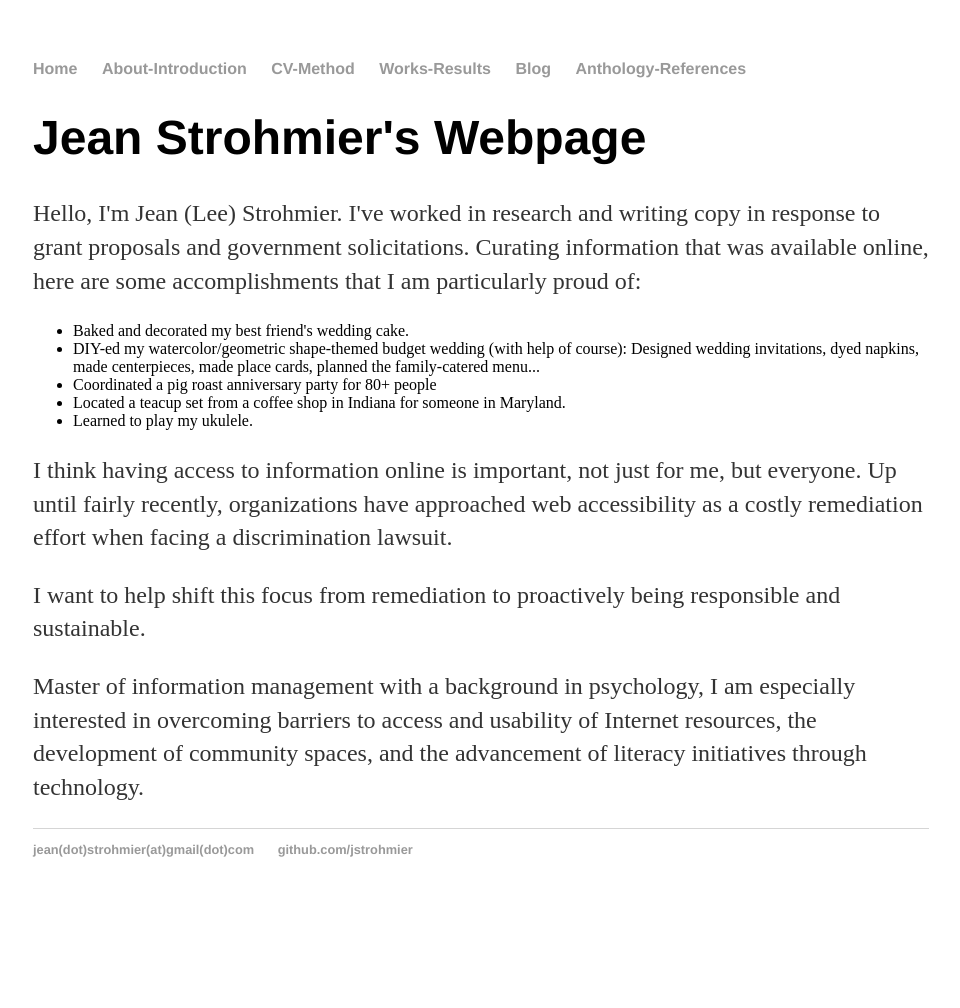
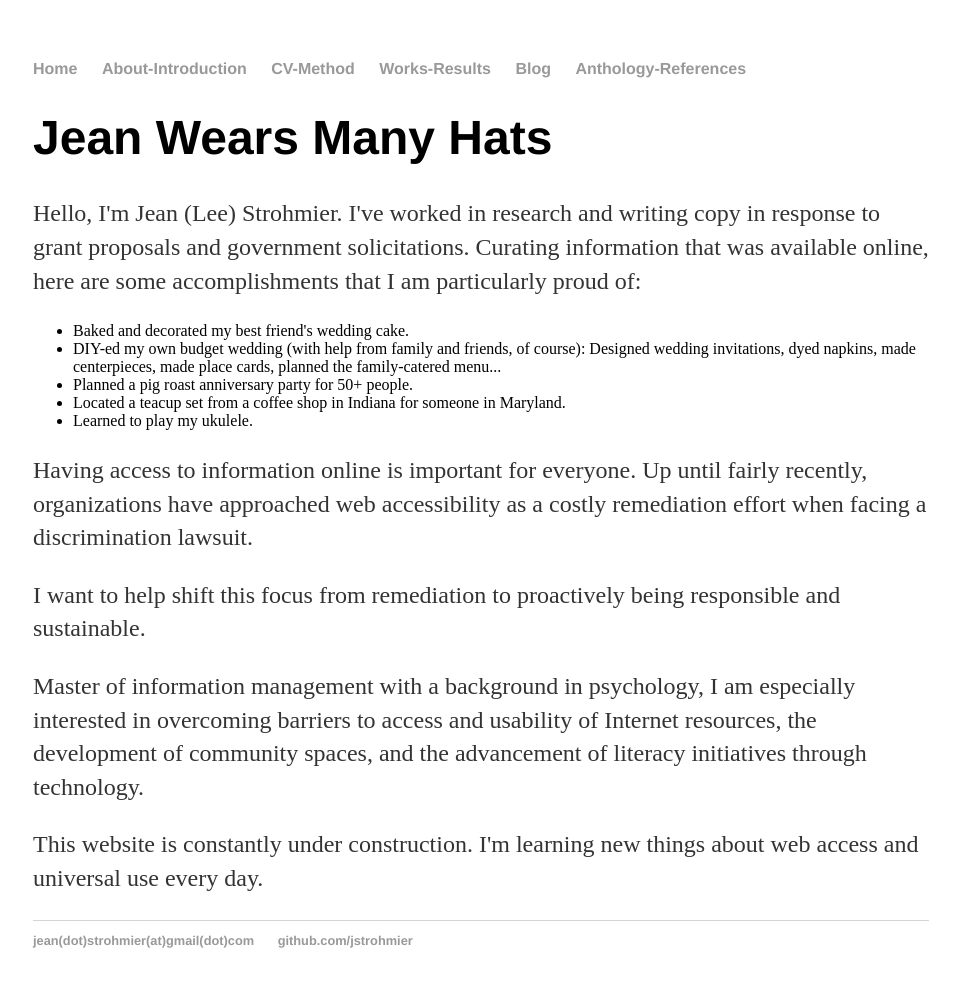
Before and after one commit to JStrohmier/jstrohmier.github.io, a Jekyll site: the page built from index.html, in a window 1280 px wide. Shown: the whole page, without its empty margins (159-1119 px from the left). Built offline with Jekyll 4.4.1, drawn with Linux system fonts in a browser that asks for light colours; before the commit the page ends 917 px from its top, so only the background shows below that.

Commit message:
Update index.html

```diff
--- a/index.html
+++ b/index.html
@@ -1,19 +1,19 @@
 ---
 layout: default
-title: Jean Strohmier | Research + Curate + Bake | Baltimore
+title: Jean Strohmier | Advocate Access + Research + Curate + Bake | Baltimore
 ---
 <div class="blurb">
-	<h1>Jean Strohmier's Webpage</h1>
+	<h1>Jean Wears Many Hats</h1>
 	<p>Hello, I'm Jean (Lee) Strohmier. I've worked in research and writing copy in response to grant proposals and government solicitations. Curating information that was available online, here are some accomplishments that I am particularly proud of:</p>
 	<ul>
 		<li>Baked and decorated my best friend's wedding cake.</li>
-		<li>DIY-ed my watercolor/geometric shape-themed budget wedding (with help of course): Designed wedding invitations, dyed napkins, made centerpieces, made place cards, planned the family-catered menu...</li>
-		<li>Coordinated a pig roast anniversary party for 80+ people</li>
+		<li>DIY-ed my own budget wedding (with help from family and friends, of course): Designed wedding invitations, dyed napkins, made centerpieces, made place cards, planned the family-catered menu...</li>
+		<li>Planned a pig roast anniversary party for 50+ people.</li>
 		<li>Located a teacup set from a coffee shop in Indiana for someone in Maryland.</li>
 		<li>Learned to play my ukulele.</li>
 	</ul>
-	<p>I think having access to information online is important, not just for me, but everyone. Up until fairly recently, organizations have approached web accessibility as a costly remediation effort when facing a discrimination lawsuit.</p>
+	<p>Having access to information online is important for everyone. Up until fairly recently, organizations have approached web accessibility as a costly remediation effort when facing a discrimination lawsuit.</p>
 	<p>I want to help shift this focus from remediation to proactively being responsible and sustainable.</p>
-
-    <p>Master of information management with a background in psychology, I am especially interested in overcoming barriers to access and usability of Internet resources, the development of community spaces, and the advancement of literacy initiatives through technology.</p>
+	<p>Master of information management with a background in psychology, I am especially interested in overcoming barriers to access and usability of Internet resources, the development of community spaces, and the advancement of literacy initiatives through technology.</p>
+	<p>This website is constantly under construction. I'm learning new things about web access and universal use every day.</p>
 </div><!-- /.blurb -->
```
